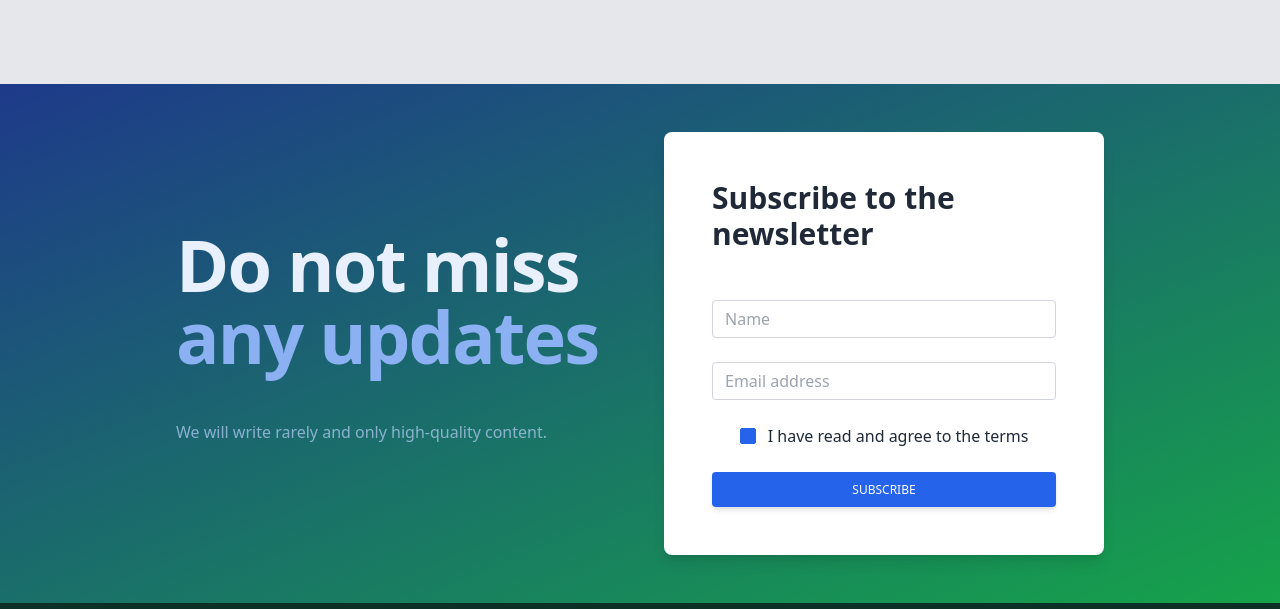
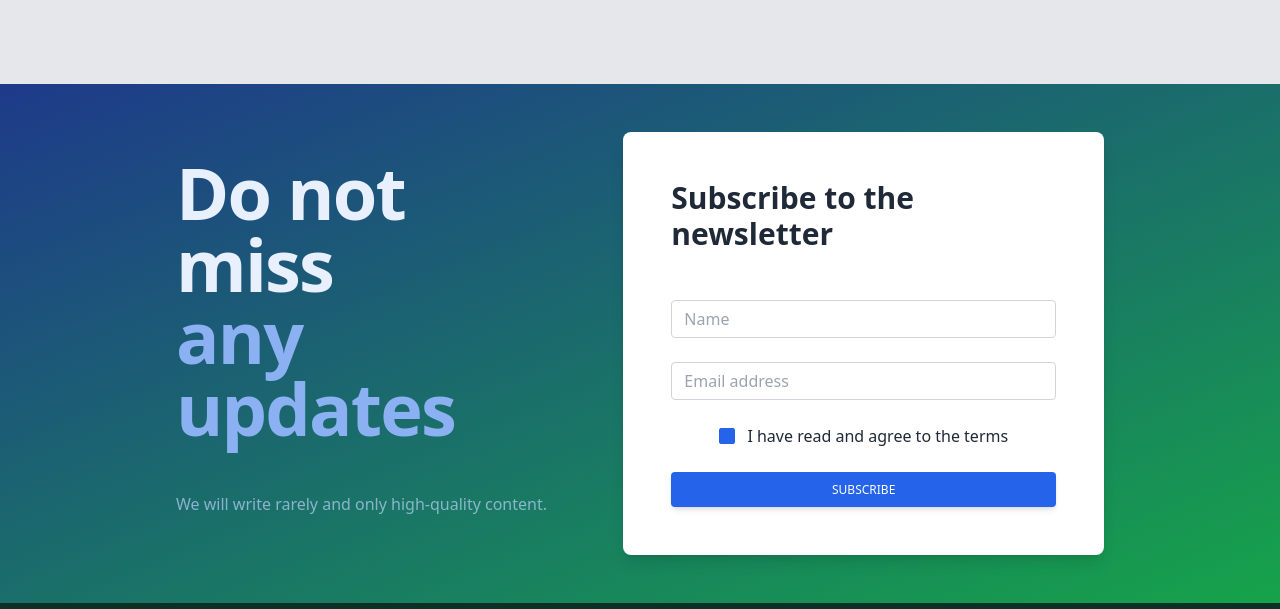
Before and after one commit to TimothyBelekollie/farmtrics_frontend_version_one, a website: page build/index.html in a window 1280 px wide. Shown: the part 7360-7969 px from the top of the page. Drawn offline with nearby package versions, Linux system fonts and the light colour scheme.

Commit message:
minimal change

```diff
--- a/build/index.html
+++ b/build/index.html
@@ -1030,7 +1030,7 @@
 
 			<div class="px-6 py-12 md:px-12 text-center lg:text-left">
 			  <div class="container mx-auto xl:px-32">
-				<div class="grid lg:grid-cols-2 gap-12 flex items-center">
+				<div class="lg:grid-cols-2 gap-12 flex items-center">
 				  <div class="mt-12 lg:mt-0">
 					<h1
 					  class="text-5xl md:text-6xl xl:text-7xl font-bold tracking-tight mb-12"
```
